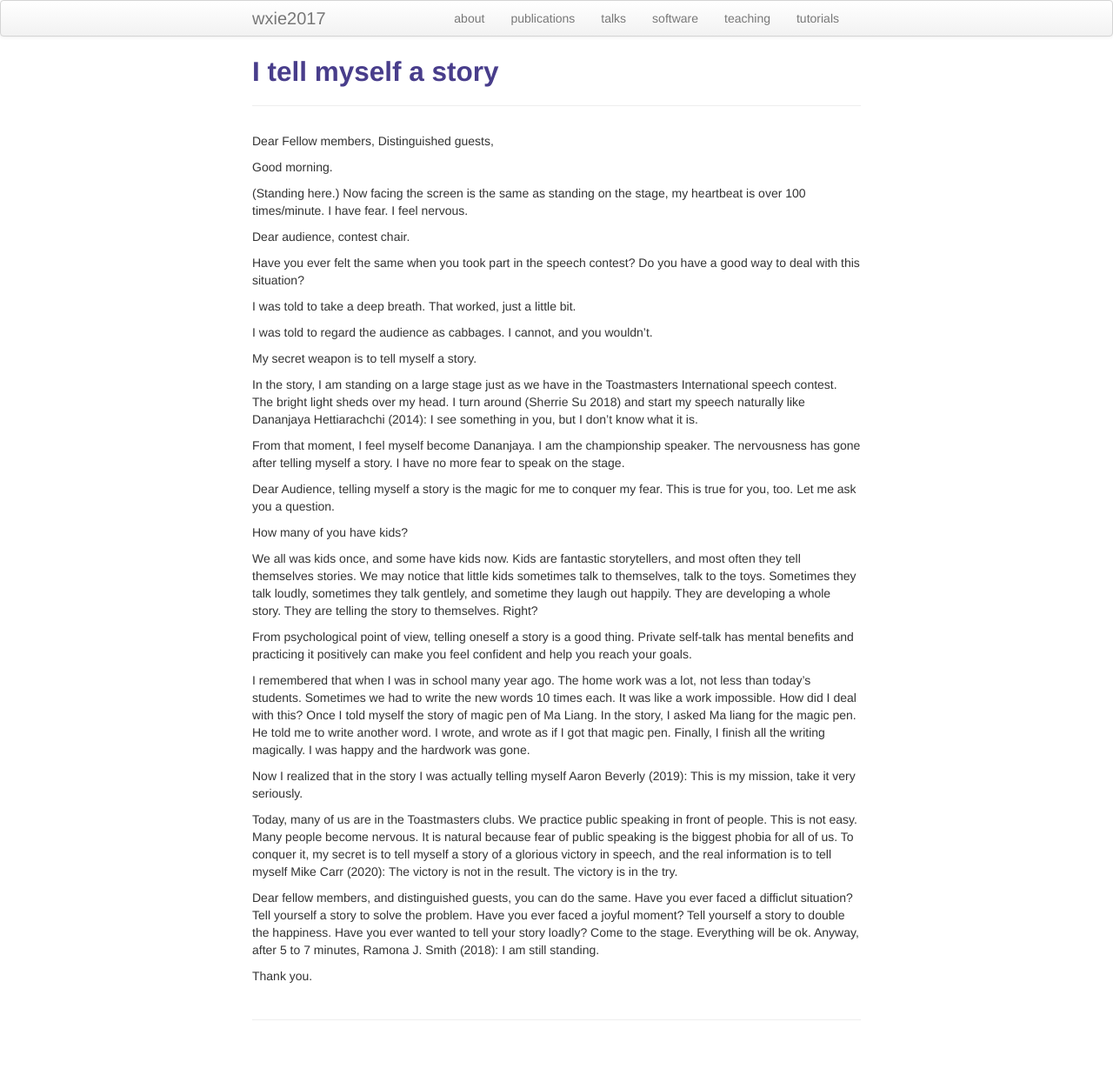
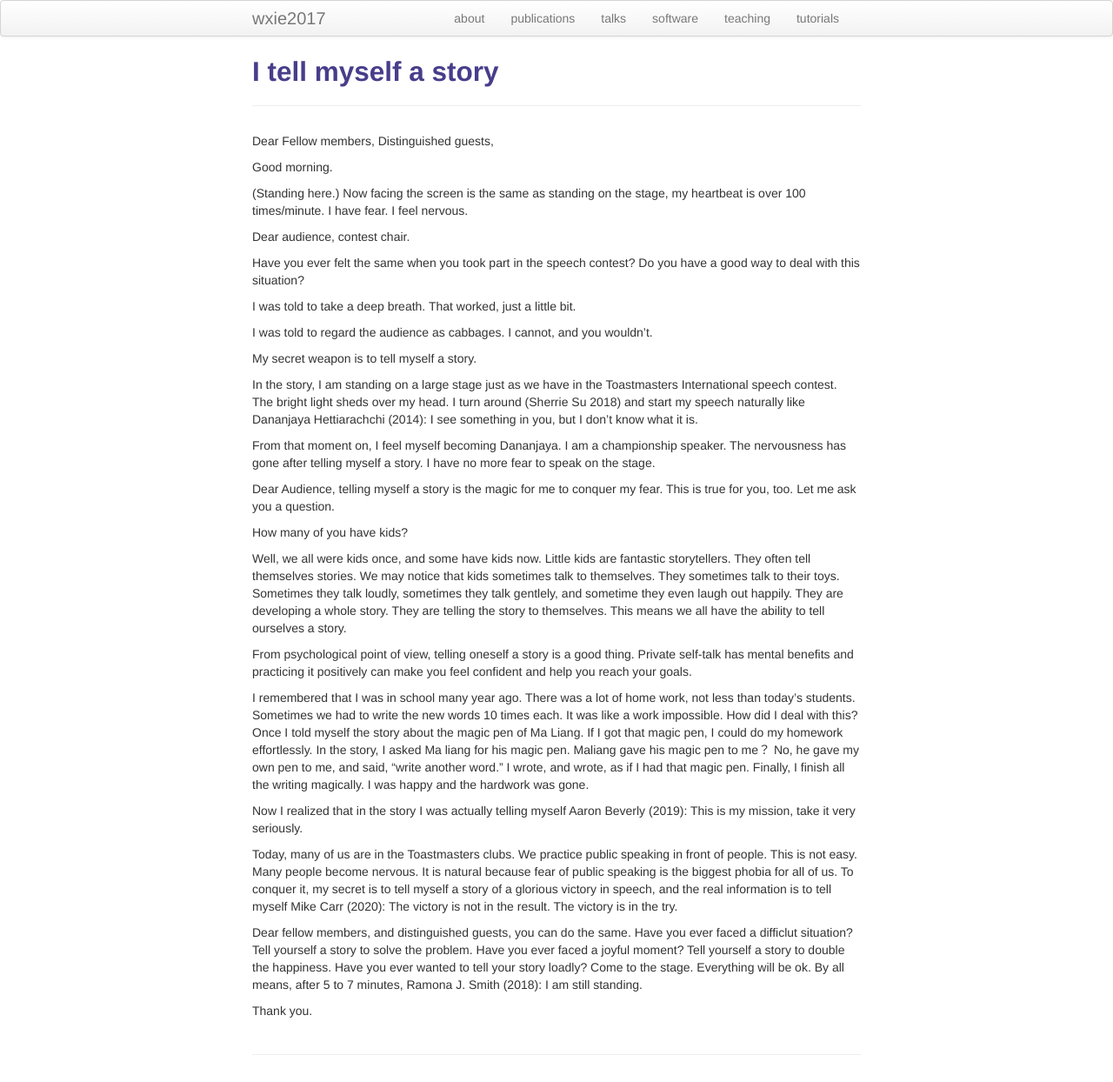
Before and after one commit to wxie2017/wxie2017.github.io, a Jekyll site: the page built from pages/speech/I_tell_myself_a_story.md, in a window 1280 px wide. Shown: the whole page at 87% size. Built offline with Jekyll 4.4.1, drawn with Linux system fonts in a browser that asks for light colours; before the commit the page ends 1204 px from its top, so only the background shows below that.

```diff
--- a/pages/speech/I_tell_myself_a_story.md
+++ b/pages/speech/I_tell_myself_a_story.md
@@ -31,7 +31,7 @@
 Dananjaya Hettiarachchi (2014):
 I see something in you, but I don't know what it is.
 
-From that moment, I feel myself become Dananjaya. I am the championship
+From that moment on, I feel myself becoming Dananjaya. I am a championship
 speaker. The nervousness has gone after telling myself a story. I have no
 more fear to speak on the stage.
 
@@ -40,23 +40,25 @@
 
 How many of you have kids?
 
-We all was kids once, and some have kids now. Kids are fantastic storytellers,
-and most often they tell themselves stories. We may notice that little kids
-sometimes talk to themselves, talk to the toys. Sometimes they talk loudly,
-sometimes they talk gentlely, and sometime they laugh out happily. They are
-developing a whole story. They are telling the story to themselves. Right?
+Well, we all were kids once, and some have kids now. Little kids are fantastic
+storytellers. They often tell themselves stories. We may notice that kids
+sometimes talk to themselves. They sometimes talk to their toys. Sometimes
+they talk loudly, sometimes they talk gentlely, and sometime they even laugh
+out happily. They are developing a whole story. They are telling the story
+to themselves. This means we all have the ability to tell ourselves a story.
 
 From psychological point of view, telling oneself a story is a good thing.
 Private self-talk has mental benefits and practicing it positively can make
 you feel confident and help you reach your goals.
 
-I remembered that when I was in school many year ago. The home work was a lot,
+I remembered that I was in school many year ago. There was a lot of home work,
 not less than today's students. Sometimes we had to write the new words 10
 times each. It was like a work impossible. How did I deal with this? Once I
-told myself the story of magic pen of Ma Liang. In the story, I asked Ma liang
-for the magic pen. He told me to write another word. I wrote, and wrote as if
-I got that magic pen. Finally, I finish all the writing magically. I was happy
-and the hardwork was gone.
+told myself the story about the magic pen of Ma Liang. If I got that magic pen,
+I could do my homework effortlessly. In the story, I asked Ma liang for his magic
+pen. Maliang gave his magic pen to me？ No, he gave my own pen to me, and said,
+"write another word." I wrote, and wrote, as if I had that magic pen. Finally,
+I finish all the writing magically. I was happy and the hardwork was gone.
 
 Now I realized that in the story I was actually telling myself
 Aaron Beverly (2019): This is my mission, take it very seriously.
@@ -74,7 +76,7 @@
 Have you ever faced a joyful moment? Tell yourself a story to double the
 happiness.
 Have you ever wanted to tell your story loadly? Come to the stage.
-Everything will be ok. Anyway, after 5 to 7 minutes,
+Everything will be ok. By all means, after 5 to 7 minutes,
 Ramona J. Smith (2018): I am still standing.
 
 Thank you.
```
Also changed, not shown: other parts of pages/speech/I_tell_myself_a_story.md (+1 -1 lines), pages/speech/some_emotional_moments.md (added, +30 -0 lines).
